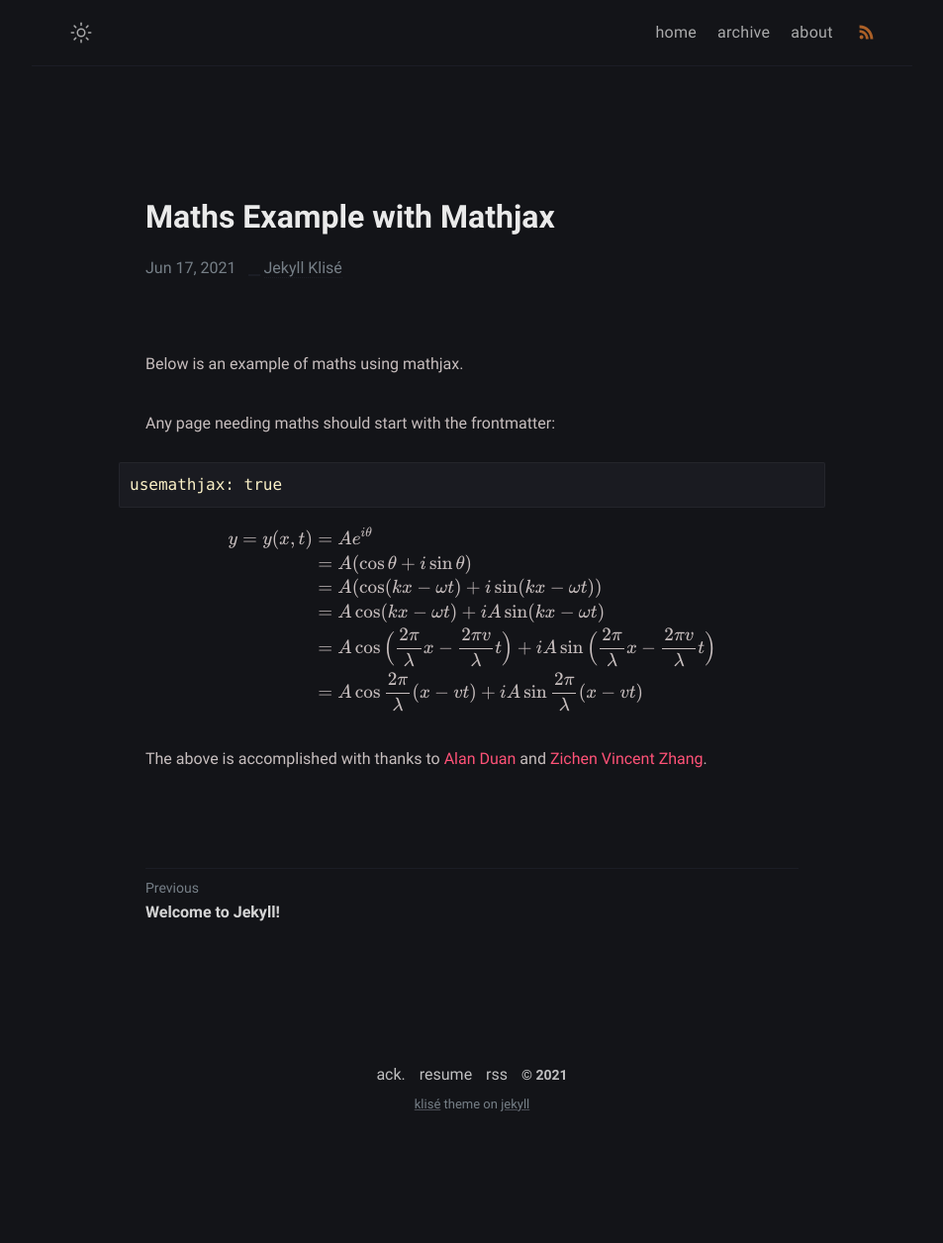
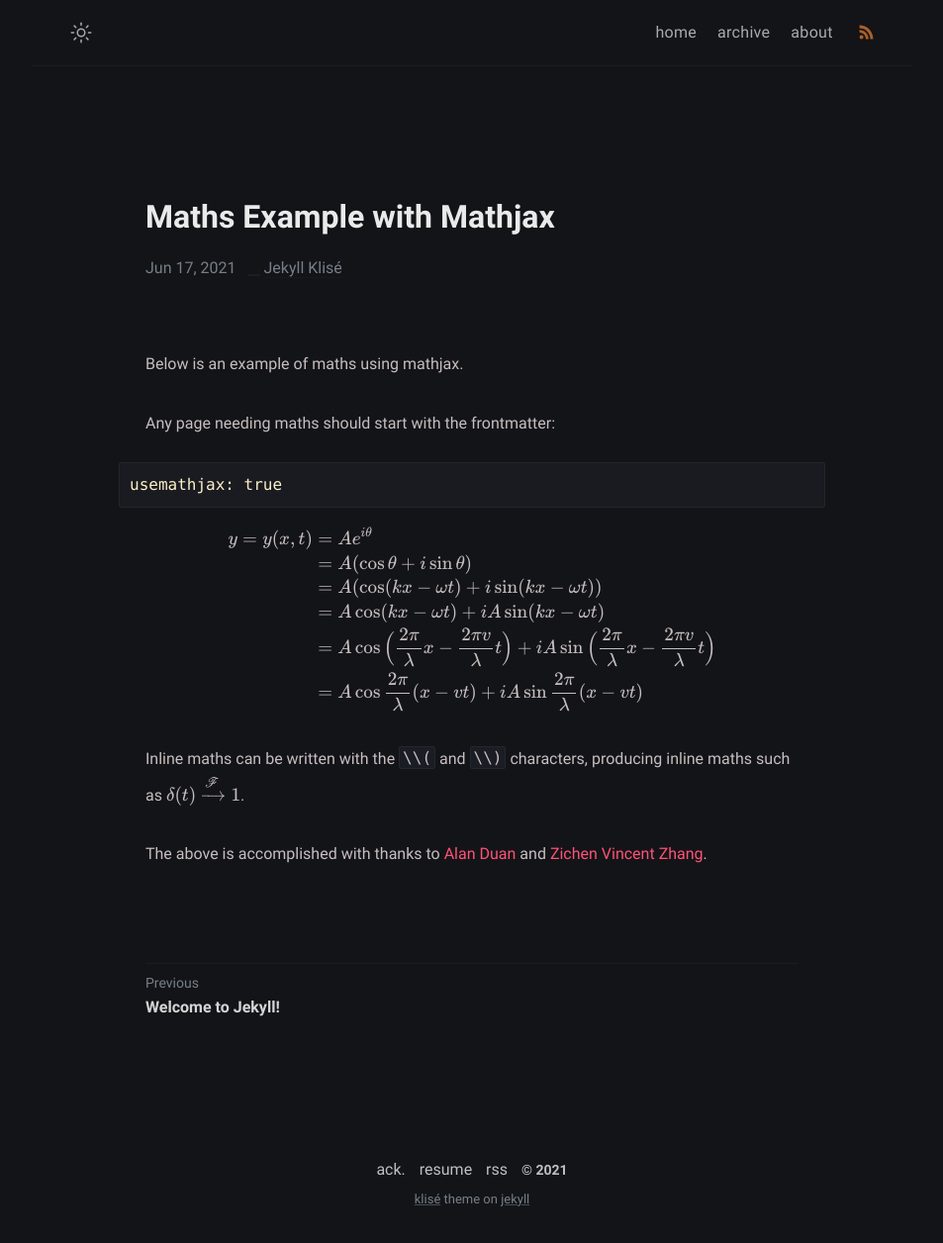
Before and after one commit to piharpi/jekyll-klise, a Jekyll site: the page built from _posts/maths-example/2021-06-17-maths-example.md, in a window 1280 px wide. Shown: the whole page at 99% size, without its empty margins (163-1116 px from the left). Built offline with Jekyll 4.4.1, drawn with Linux system fonts in a browser that asks for light colours; before the commit the page ends 1160 px from its top, so only the background shows below that.

Commit message:
Added example for inline maths.

```diff
--- a/_posts/maths-example/2021-06-17-maths-example.md
+++ b/_posts/maths-example/2021-06-17-maths-example.md
@@ -24,4 +24,7 @@ y = y(x,t) &= A e^{i\theta} \\
 \end{align*}
 $$
 
+Inline maths can be written with the `\\(` and `\\)` characters, producing inline maths
+such as \\(\delta(t) \xrightarrow{\mathscr{F}} 1\\).
+
 The above is accomplished with thanks to [Alan Duan](https://alanduan.me/random/mathjax/) and [Zichen Vincent Zhang](https://webdocs.cs.ualberta.ca/~zichen2/blog/coding/setup/2019/02/17/how-to-add-mathjax-support-to-jekyll.html.).
```
